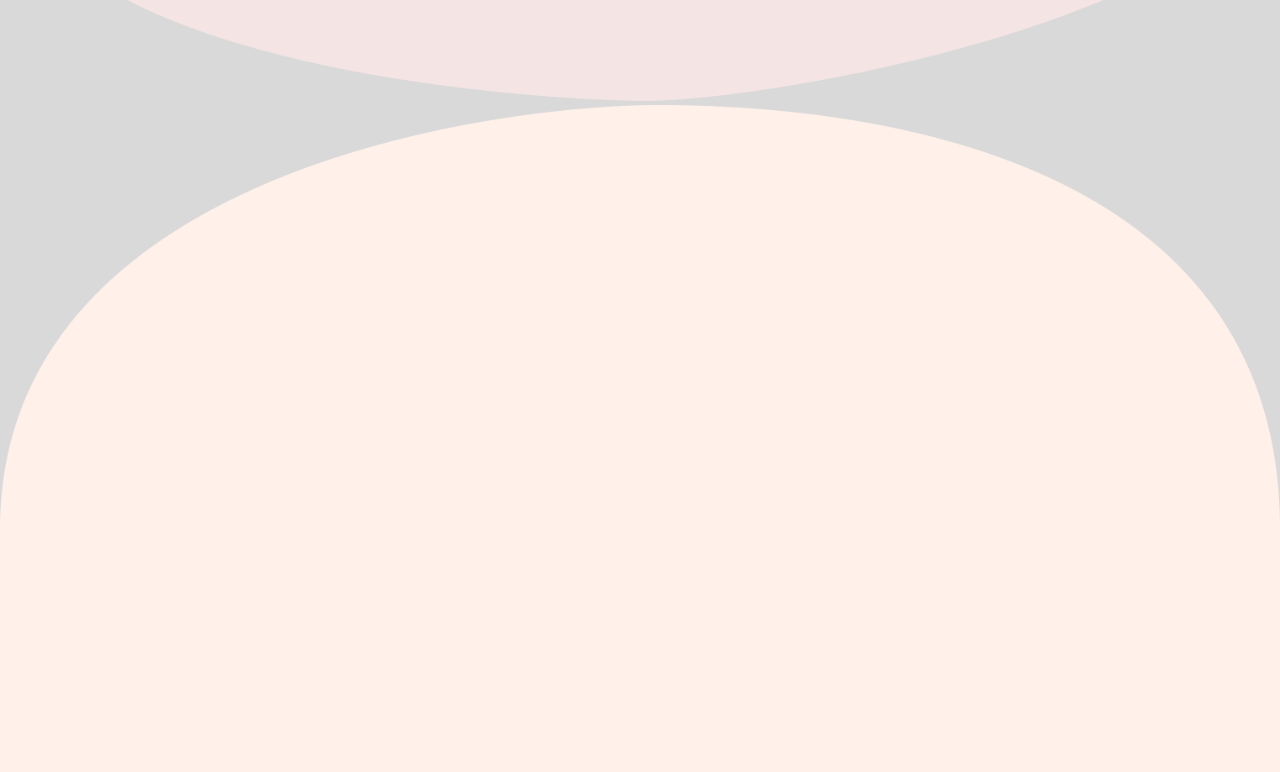
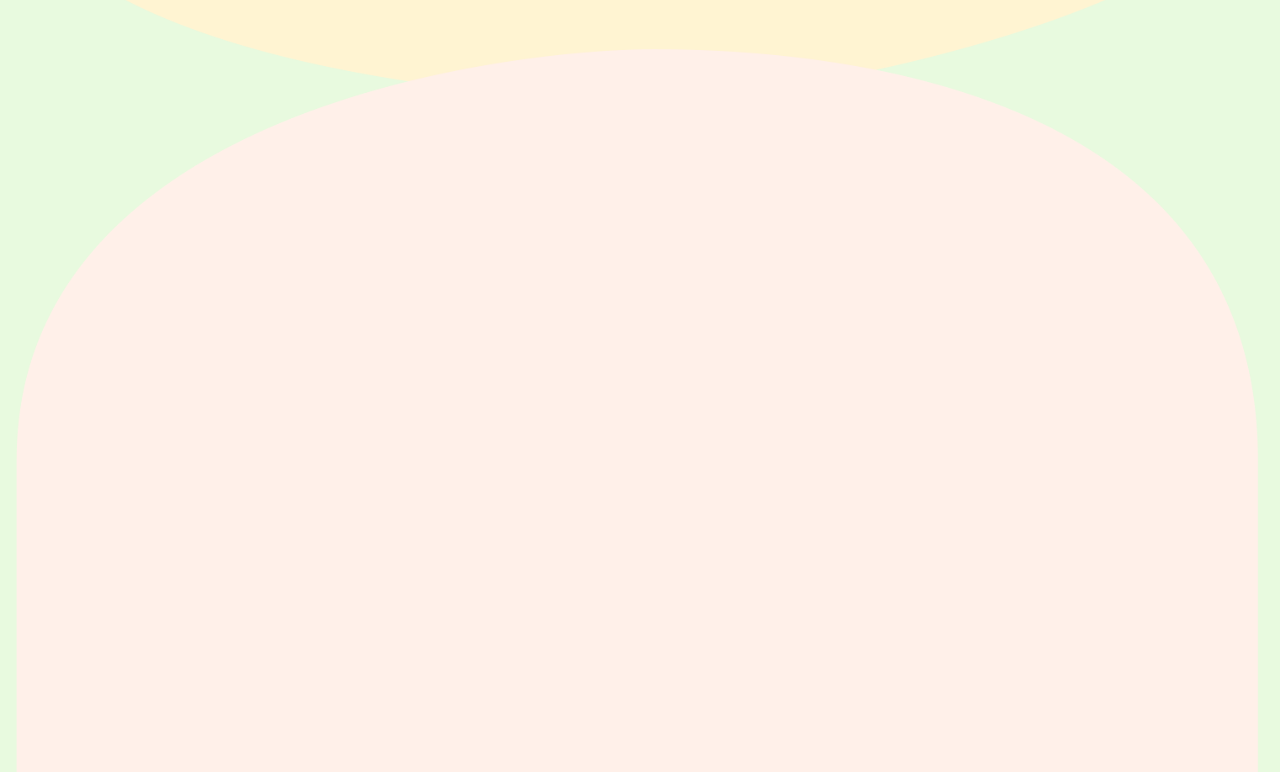
Before and after one commit to GIAN-IIIT-Kalyani/website-frontend, a website built with Vite: page index.html in a window 1280 px wide. Shown: the part 2448-3220 px from the top of the page. Built offline with nearby package versions, Linux system fonts and the light colour scheme.

Commit message:
bg updated

```diff
--- a/index.html
+++ b/index.html
@@ -4,14 +4,10 @@
     <link rel="stylesheet" href="style.css">
   </head>
   <body>
-    <div class="shape1_c">
-      <img class="shape1" src="/public/shape1.png">
+
+    <div class="shape_c">
+      <img class="shape" src="public/shape.png">
     </div>
-    <div class="shape2_c">
-      <img class="shape2" src="/public/shape2.png">
-
-    </div>
-
   </body>
 
 </html>
--- a/style.css
+++ b/style.css
@@ -1,17 +1,10 @@
 body{
   margin: 0;
-  background-color: rgb(217, 217, 217);
+  background-color: rgb(232, 250, 223);
 }
-.shape1_c{
-  position: relative;;
-
-}
-.shape2_c{
+.shape_c{
   position: relative;
 }
-.shape1{
+.shape{
   width: 100%;
 }
-.shape2{
-  width: 100%;
-}
```
Also changed, not shown: public/shape.png (added), public/shape1.png (deleted), public/shape2.png (deleted).
